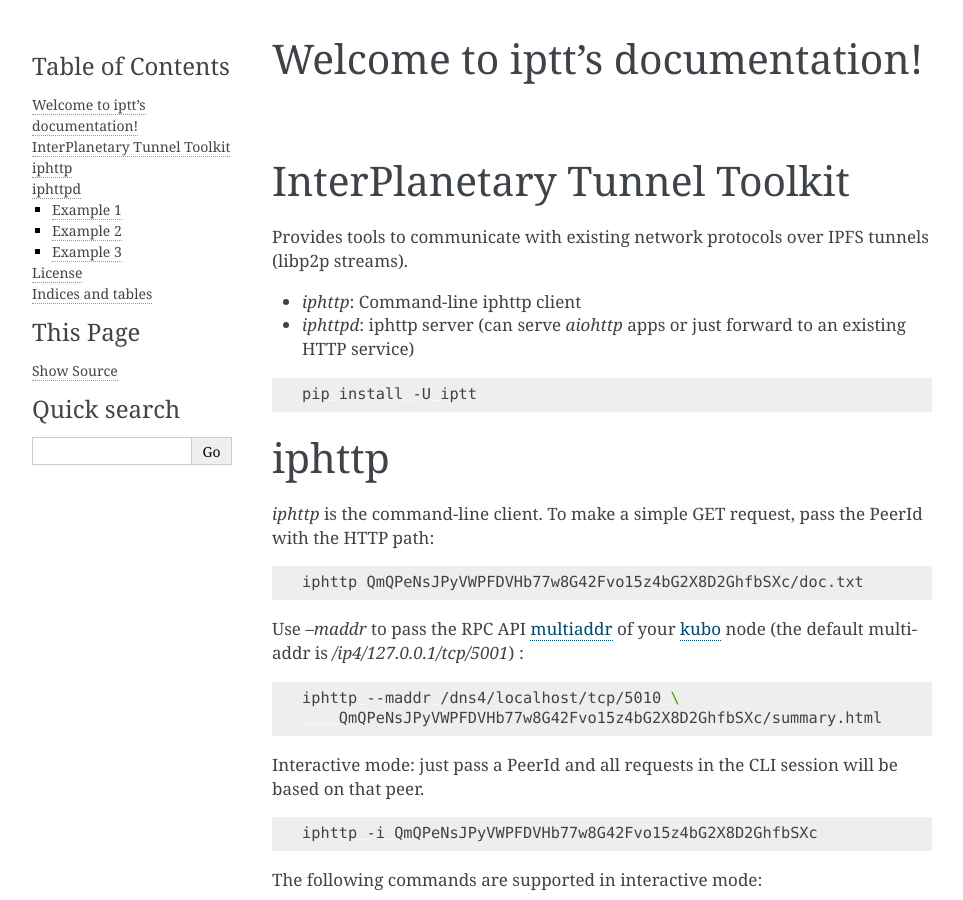
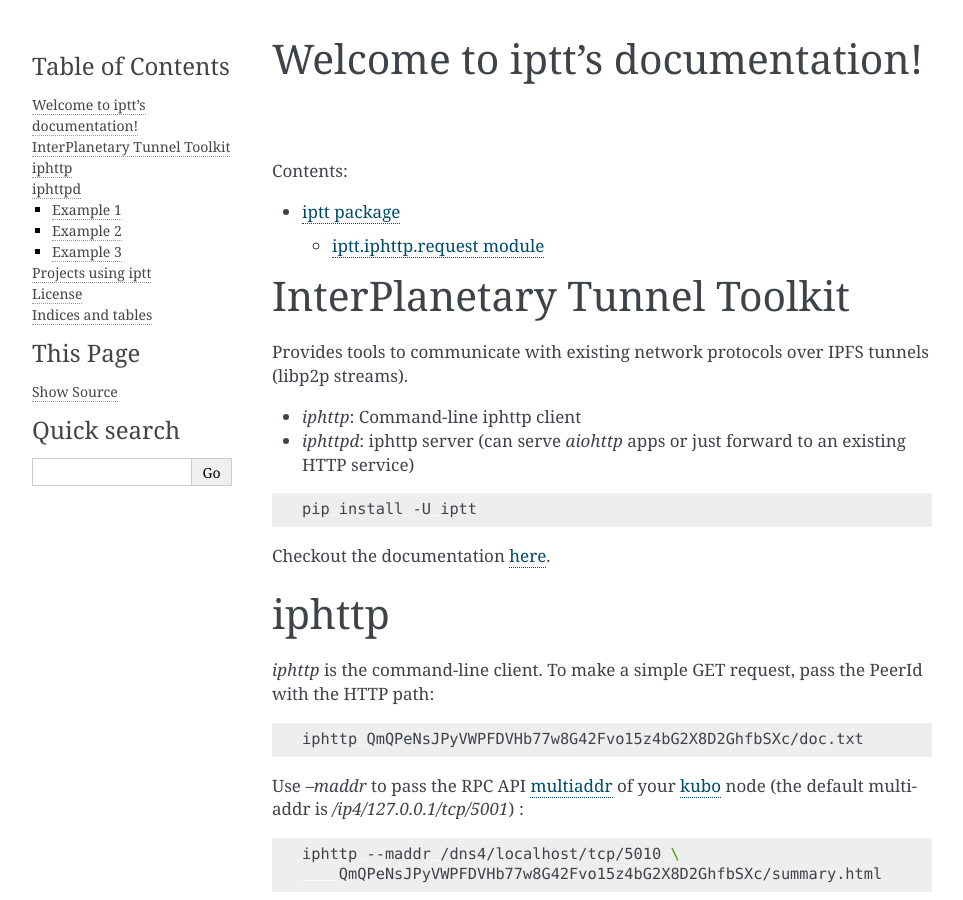
Before and after one commit to pinnaculum/iptt, a Sphinx documentation site: the page built from docs/index.rst, in a window 1280 px wide and 900 px high. Shown: the whole window, without its empty margins (148-1111 px from the left). Built offline with Sphinx 7.4.7, drawn with Linux system fonts in a browser that asks for light colours; some of the changed text lies outside the part shown.

```diff
--- a/README.rst
+++ b/README.rst
@@ -11,6 +11,8 @@ IPFS tunnels (libp2p streams).
 .. code-block:: bash
 
     pip install -U iptt
+
+Checkout the documentation `here <https://iptt.readthedocs.io/en/latest>`_.
 
 iphttp
 ======
@@ -92,12 +94,17 @@ Your module should implement the coroutine **create_app(args)** and return
 an *aiohttp.web.Application* instance that will be used to run the service
 (see the helloworld_ service).
 
+Projects using iptt
+===================
+
+- galacteek_
+
 License
 =======
 
 **God bless HTTP, and God bless IPFS** license.
 
-
+.. _galacteek: https://gitlab.com/galacteek/galacteek
 .. _helloworld: https://gitlab.com/galacteek/iptt/iptt/-/blob/master/iphttpd_apps/helloworld.py
 .. _kubo: https://github.com/ipfs/kubo
 .. _multiaddr: https://multiformats.io/multiaddr
--- /dev/null
+++ b/docs/api.rst
@@ -0,0 +1,10 @@
+.. _iptt-api:
+
+iptt package
+============
+
+iptt.iphttp.request module
+--------------------------
+
+.. automodule:: iptt.iphttp.request
+    :members:
--- a/docs/conf.py
+++ b/docs/conf.py
@@ -13,7 +13,7 @@ author = 'cipres'
 # -- General configuration ---------------------------------------------------
 # https://www.sphinx-doc.org/en/master/usage/configuration.html#general-configuration
 
-extensions = []
+extensions = ['sphinx.ext.todo', 'sphinx.ext.viewcode', 'sphinx.ext.autodoc']
 
 templates_path = ['_templates']
 exclude_patterns = ['_build', 'Thumbs.db', '.DS_Store']
--- a/docs/index.rst
+++ b/docs/index.rst
@@ -9,9 +9,11 @@ Welcome to iptt's documentation!
 .. toctree::
    :maxdepth: 2
    :caption: Contents:
+   :name: mastertoc
+
+   api
 
 .. include:: ../README.rst
-
 
 Indices and tables
 ==================
```
Also changed, not shown: 1 other file.
